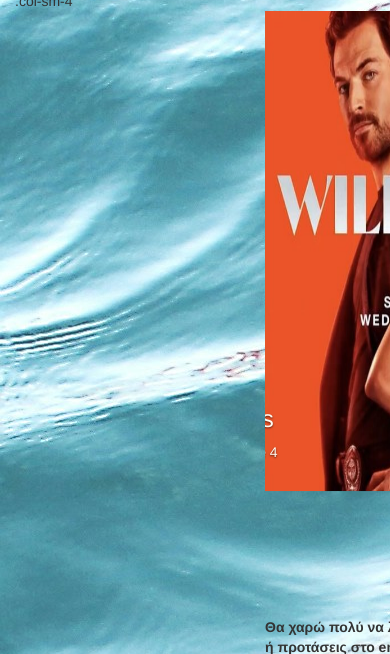
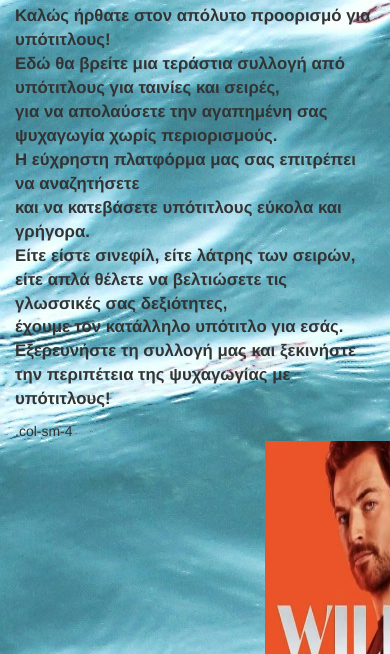
Before and after one commit to DimitrisTakos/rps, a Django app: page / in a window 390 px wide; the page is wider, and only the part inside the window is pictured. Shown: the part 687-1341 px from the top of that part. Run offline with Django 5.2, Linux system fonts and the light colour scheme; some libraries are stand-ins or nearby versions.

Commit message:
Progress 35

```diff
--- a/movie/templates/movie/base.html
+++ b/movie/templates/movie/base.html
@@ -21,14 +21,24 @@
 <div class="container-fluid">
   <div class="row">
     <div class="col-sm-4">
-        <h2 style="color:darkslateblue;">Υπότιτλος υπο μετάφραση!</h2>
+        <h2 style="color:darkslateblue;">Υπότιτλος υπο μετάφραση!&#128187;</h2>
         <p style ="font-size: large"><b>Πρόοδος μετάφρασης:</b></p>
         <progress value="22" max="100">22%</progress>
-        <h3>Το βίντεο της εβδομάδας:</h3>
+        <h3>Το τραγούδι της εβδομάδας:</h3>
         <iframe width="320" height="240" src="https://www.youtube.com/embed/lPsFqp3H6lk">
         </iframe>
     </div>
-    <div class="col-sm-4">.col-sm-4</div>
+    <div class="col-sm-4"><p style="font-size: larger"><b>Καλώς ήρθατε στον απόλυτο προορισμό για υπότιτλους!<br>
+    Εδώ θα βρείτε μια τεράστια συλλογή από υπότιτλους για ταινίες και σειρές,<br>
+    για να απολαύσετε την αγαπημένη σας ψυχαγωγία χωρίς περιορισμούς.<br>
+    Η εύχρηστη πλατφόρμα μας σας επιτρέπει να αναζητήσετε<br>
+    και να κατεβάσετε υπότιτλους εύκολα και γρήγορα.<br>
+    Είτε είστε σινεφίλ, είτε λάτρης των σειρών,<br>
+    είτε απλά θέλετε να βελτιώσετε τις γλωσσικές σας δεξιότητες,<br>
+    έχουμε τον κατάλληλο υπότιτλο για εσάς.<br>
+    Εξερευνήστε τη συλλογή μας και ξεκινήστε την περιπέτεια της ψυχαγωγίας με υπότιτλους!</b><br>
+    </p>
+    </div>
     <div class="col-sm-4">.col-sm-4</div>
   </div>
 </div>
```
